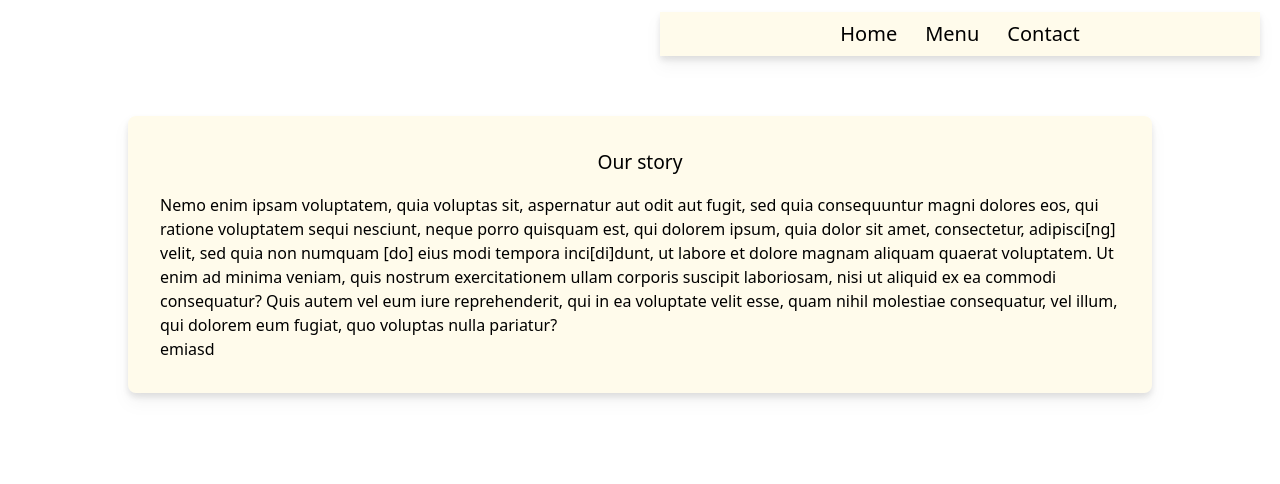
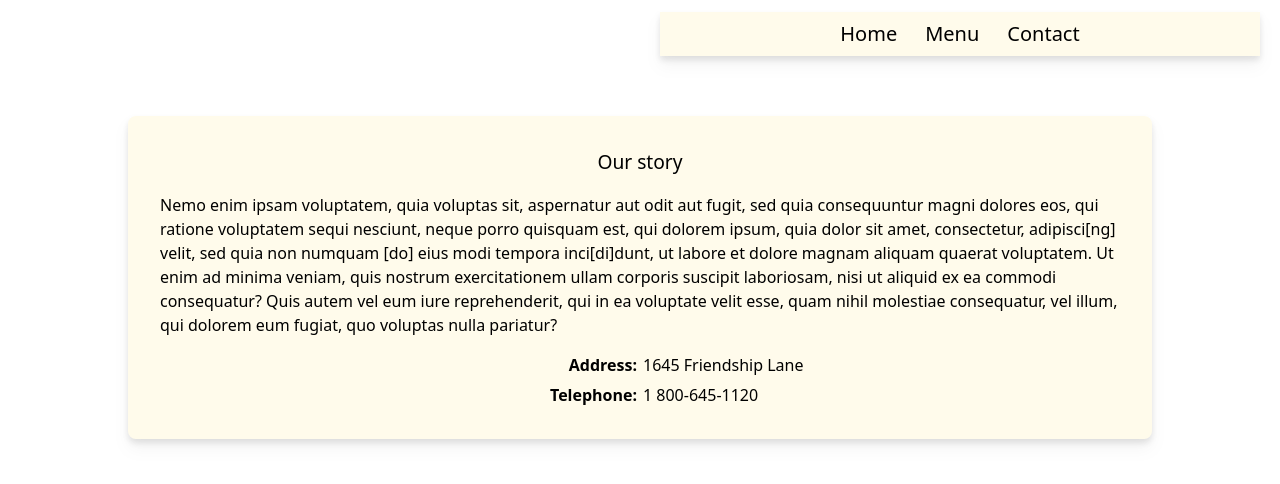
Before and after one commit to emilations/odin-Restaurant, a website built with webpack: page dist/index.html in a window 1280 px wide. Built offline with nearby package versions, Linux system fonts and the light colour scheme.

Commit message:
Add contact Us page

```diff
--- a/src/contactUs.js
+++ b/src/contactUs.js
@@ -35,17 +35,18 @@ let contactUs = (function () {
     divNav.appendChild(divFlex);
 
     let buttonNavHome = document.createElement("button");
-    buttonNavHome.classList.add("text-xl");
+    buttonNavHome.classList.add("text-xl", "nav-button");
+    buttonNavHome.setAttribute("data-index", "Home")
     buttonNavHome.innerText = "Home";
     divFlex.appendChild(buttonNavHome);
 
     let buttonNavMenu = document.createElement("button");
-    buttonNavMenu.classList.add("text-xl");
+    buttonNavMenu.classList.add("text-xl", "nav-button");
     buttonNavMenu.innerText = "Menu";
     divFlex.appendChild(buttonNavMenu);
 
     let buttonNavContact = document.createElement("button");
-    buttonNavContact.classList.add("text-xl");
+    buttonNavContact.classList.add("text-xl", "nav-button");
     buttonNavContact.innerText = "Contact";
     divFlex.appendChild(buttonNavContact);
 
@@ -56,11 +57,10 @@ let contactUs = (function () {
     divWidth2.classList.add("grid", "drop-shadow-lg", "rounded-lg");
     divGrid.appendChild(divWidth2);
 
-    // HERO DIV
+    // HERO DIV -----------------------------------------------------------
 
     let divHero = document.createElement("div");
     divHero.setAttribute("id", "hero-container");
-    divHero.classList.add("place-self-end");
     divWidth2.appendChild(divHero);
 
     let textHero = document.createElement("p");
@@ -68,26 +68,48 @@ let contactUs = (function () {
     textHero.classList.add("hero-small");
     divHero.appendChild(textHero);
 
-    // STORY DIV
+    // STORY DIV -----------------------------------------------------------
 
     let divStory = document.createElement("div");
-    divStory.setAttribute("id","story");
+    divStory.setAttribute("id", "story");
+
     divStory.classList.add("place-self-end");
     divStory.textContent =
       "Nemo enim ipsam voluptatem, quia voluptas sit, aspernatur aut odit aut fugit, sed quia consequuntur magni dolores eos, qui ratione voluptatem sequi nesciunt, neque porro quisquam est, qui dolorem ipsum, quia dolor sit amet, consectetur, adipisci[ng] velit, sed quia non numquam [do] eius modi tempora inci[di]dunt, ut labore et dolore magnam aliquam quaerat voluptatem. Ut enim ad minima veniam, quis nostrum exercitationem ullam corporis suscipit laboriosam, nisi ut aliquid ex ea commodi consequatur? Quis autem vel eum iure reprehenderit, qui in ea voluptate velit esse, quam nihil molestiae consequatur, vel illum, qui dolorem eum fugiat, quo voluptas nulla pariatur?";
     divWidth2.appendChild(divStory);
 
-    // ADDRESS CONTACT
+    // ADDRESS CONTACT -----------------------------------------------------
 
     let divAddressContainer = document.createElement("div");
     divAddressContainer.setAttribute("id", "address");
-    divAddressContainer.textContent = "emiasd";
     divWidth2.appendChild(divAddressContainer);
+
+    let labelAddress = document.createElement("p");
+    labelAddress.classList.add("label-right")
+    labelAddress.textContent = "Address:";
+    divAddressContainer.appendChild(labelAddress);
+
+    let valueAddress = document.createElement("p");
+    valueAddress.textContent = "1645 Friendship Lane";
+    divAddressContainer.appendChild(valueAddress);
+
+    let labelTelephone = document.createElement("p");
+    labelTelephone.classList.add("label-right")
+    labelTelephone.textContent = "Telephone:";
+    divAddressContainer.appendChild(labelTelephone);
+
+    let valueTelephone = document.createElement("p");
+    valueTelephone.textContent = "1 800-645-1120";
+    divAddressContainer.appendChild(valueTelephone);
+
   };
 
   let cacheNav = function () {
     document.addEventListener("DOMContentLoaded", function () {
-      let nav = document.querySelectorAll(".nav");
+      let nav = document.querySelectorAll(".nav-button");
+      nav.forEach((elem) => elem.addEventListener("click", (e) =>
+      console.log(e.srcElement.dataset.index)))
+      console.log("emile")
     });
   };
 
--- a/src/index.js
+++ b/src/index.js
@@ -6,5 +6,5 @@ window.homepage = homepage
 window.menu = menu
 window.contactUs = contactUs
 
-// homepage.render()
+contactUs.cacheNav()
 contactUs.render()
--- a/src/input.css
+++ b/src/input.css
@@ -72,3 +72,15 @@ h2 {
 #story {
   padding-top: 1.0rem;
 }
+
+#address {
+  display: grid;
+  padding-top: 1rem;
+  grid-template-columns: 1fr 1fr;
+  gap: 6px;
+}
+
+.label-right {
+  justify-self: end;
+  font-weight: 600;
+}
```
Also changed, not shown: dist/main.js, dist/output.css.
